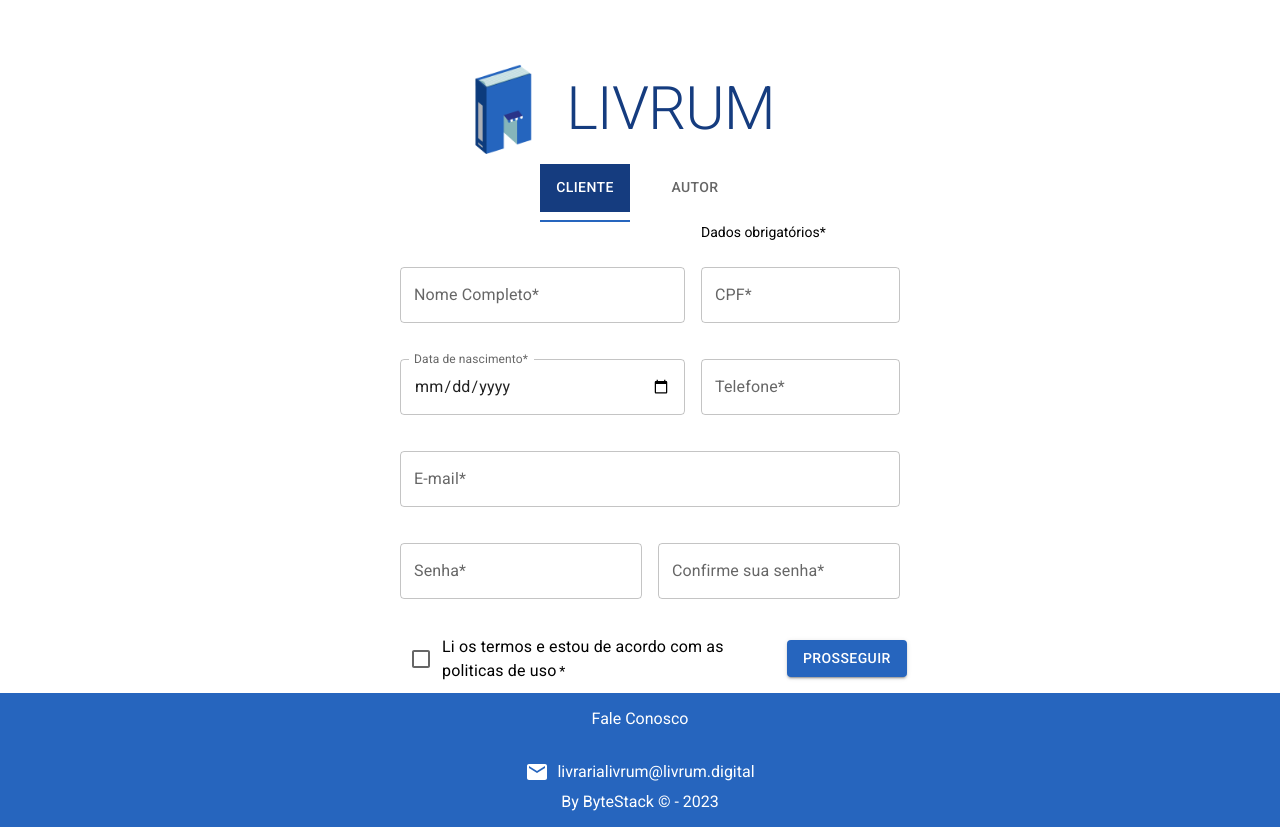
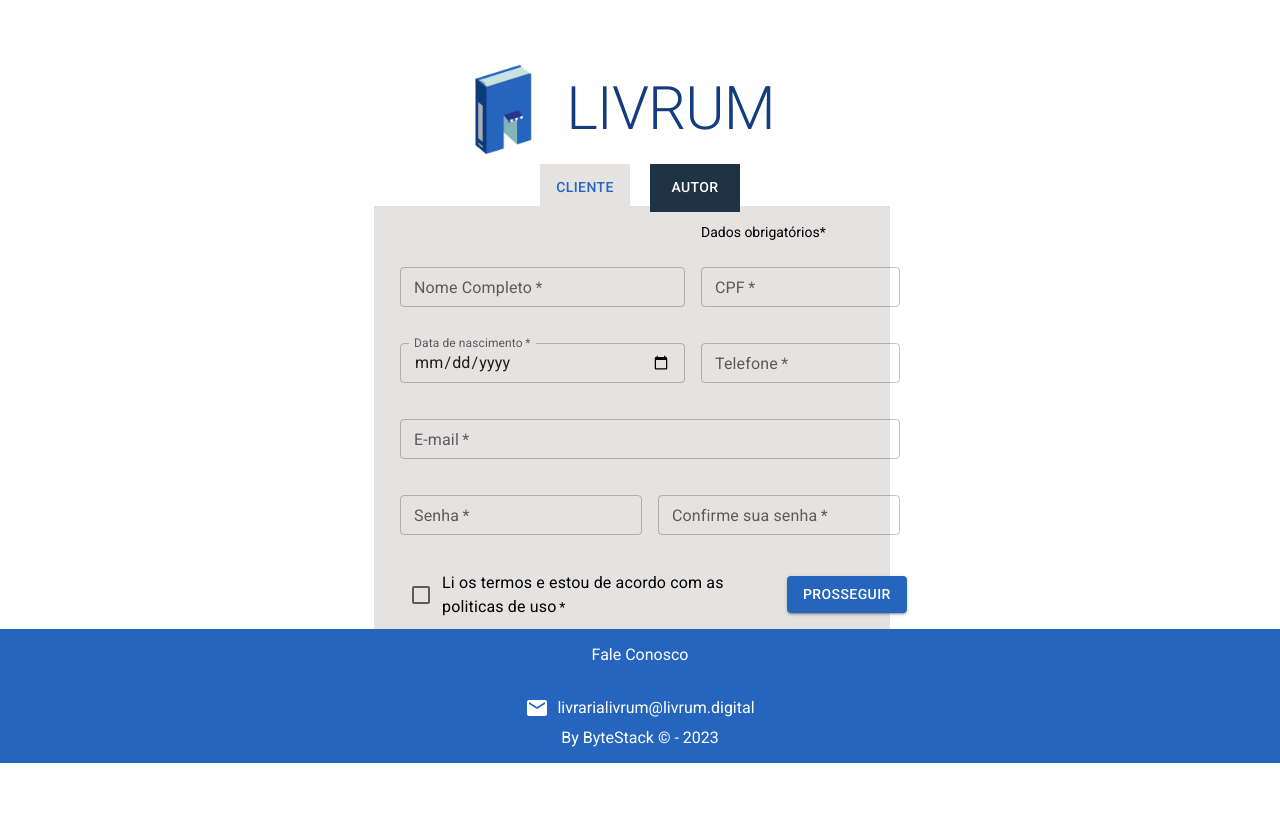
Before and after one commit to byte-stack-uefs/livrum, a Next.js app in the folder phase_4/app/webapp/: page /cadastro in a window 1280 px wide. After the commit the page ends 800 px from the top, so only its background shows below. Built offline with nearby package versions, Linux system fonts and the light colour scheme.

Commit message:
tem que tirar a borda do tab

```diff
--- a/phase_4/app/webapp/app/(account)/cadastro/page.tsx
+++ b/phase_4/app/webapp/app/(account)/cadastro/page.tsx
@@ -61,10 +61,12 @@ const ClientRegister = () => {
                     justifyContent: "center",
                     height: "100%", // Adiciona altura para centralizar verticalmente
                     flexGrow: 1,
+
                 }}
             >
                 <form onSubmit={handleSubmitClient}>
-                    <Tabs value={value} onChange={handleChange} centered>
+                    <Tabs value={value} onChange={handleChange} centered  indicatorColor= "white"
+                    margin = 'none'>
                         <Tab style={fontText} label="Cliente" />
                         <Tab style={fontText} label="Autor" />
                     </Tabs>
@@ -73,6 +75,7 @@ const ClientRegister = () => {
                         spacing={2}
                         justifyContent="center"
                         alignItems="center"
+                        style={{ backgroundColor: '#E5E2E2' }}
                     >
                         <Grid item xs={7}></Grid>
                         <Grid item xs={5}>
@@ -80,29 +83,34 @@ const ClientRegister = () => {
                         </Grid>
                         <Grid item xs={7}>
                             <TextField
-                                label="Nome Completo*"
+                                required
+                                label="Nome Completo"
                                 variant="outlined"
                                 value={name}
                                 onChange={(e) => setName(e.target.value)}
                                 fullWidth
                                 margin="normal"
                                 style={fontText}
+                                size="small"
                             />
                         </Grid>
                         <Grid item xs={5}>
                             <TextField
-                                label="CPF*"
+                                required
+                                label="CPF"
                                 variant="outlined"
                                 value={cpf}
                                 onChange={(e) => setCpf(e.target.value)}
                                 fullWidth
                                 margin="normal"
                                 style={fontText}
+                                size="small"
                             />
                         </Grid>
                         <Grid item xs={7}>
                             <TextField
-                                label="Data de nascimento*"
+                                required
+                                label="Data de nascimento"
                                 variant="outlined"
                                 value={birthday}
                                 type="date"
@@ -111,22 +119,26 @@ const ClientRegister = () => {
                                 InputLabelProps={{ shrink: true }}
                                 margin="normal"
                                 style={fontText}
-                            />
+                                size="small"
+                                />
                         </Grid>
                         <Grid item xs={5}>
                             <TextField
-                                label="Telefone*"
+                                required
+                                label="Telefone"
                                 variant="outlined"
                                 value={telephone}
                                 onChange={(e) => setTelephone(e.target.value)}
                                 fullWidth
                                 margin="normal"
                                 style={fontText}
+                                size="small"
                             />
                         </Grid>
                         <Grid item xs={12}>
                             <TextField
-                                label="E-mail*"
+                                required
+                                label="E-mail"
                                 variant="outlined"
                                 type="email"
                                 value={email}
@@ -134,11 +146,13 @@ const ClientRegister = () => {
                                 fullWidth
                                 margin="normal"
                                 style={fontText}
+                                size="small"
                             />
                         </Grid>
                         <Grid item xs={6}>
                             <TextField
-                                label="Senha*"
+                                required
+                                label="Senha"
                                 variant="outlined"
                                 value={password}
                                 type="password"
@@ -146,11 +160,13 @@ const ClientRegister = () => {
                                 onChange={(e) => setPassword(e.target.value)}
                                 margin="normal"
                                 style={fontText}
+                                size="small"
                             />
                         </Grid>
                         <Grid item xs={6}>
                             <TextField
-                                label="Confirme sua senha*"
+                                required
+                                label="Confirme sua senha"
                                 variant="outlined"
                                 value={passwordConfirm}
                                 type="password"
@@ -158,6 +174,7 @@ const ClientRegister = () => {
                                 onChange={(e) => setPasswordConfirm(e.target.value)}
                                 margin="normal"
                                 style={fontText}
+                                size="small"
                             />
                         </Grid>
                         {value === 1 && (
@@ -176,6 +193,7 @@ const ClientRegister = () => {
                                         margin="normal"
                                         fullWidth
                                         style={fontText}
+                                        size="small"
                                     />
                                 </Grid>
                                 <Grid item xs={4}>
@@ -187,6 +205,7 @@ const ClientRegister = () => {
                                         margin="normal"
                                         fullWidth
                                         style={fontText}
+                                        size="small"
                                     />
                                 </Grid>
                                 <Grid item xs={4}>
@@ -198,6 +217,7 @@ const ClientRegister = () => {
                                         margin="normal"
                                         fullWidth
                                         style={fontText}
+                                        size="small"
                                     />
                                 </Grid>
                             </>
--- a/phase_4/app/webapp/app/theme.tsx
+++ b/phase_4/app/webapp/app/theme.tsx
@@ -32,7 +32,7 @@ declare module "@mui/material/styles" {
   }
 }
 
-const darkerColor = '#153C7F';
+const darkerColor = "#153C7F";
 
 export const theme: Theme = createTheme({
   palette: {
@@ -53,15 +53,22 @@ export const theme: Theme = createTheme({
     MuiTab: {
       styleOverrides: {
         root: {
-                    '&.Mui-selected': {
-                        backgroundColor: darkerColor,
-                        color: '#fff',
-                        transition: 'all 0.5s',
-                    }
-                }
-            }
-        }
-    }
+          "&.Mui-selected": {
+            backgroundColor: "#E5E2E2",
+            color: "#2665BE",
+            transition: "all 0.5s",
+            borderRadius: 0,
+          },
+          "&:not(.Mui-selected)": {
+            backgroundColor: "#1E3345",
+            color: "#fff",
+          },
+
+        },
+      },
+    },
+  },
+
 });
 
 export default function ThemeRegistry(props: React.PropsWithChildren) {
```
Lines whose indentation alone changed are shown as unchanged.
